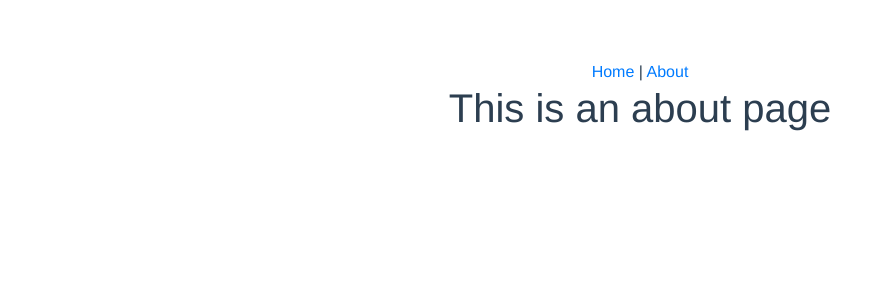
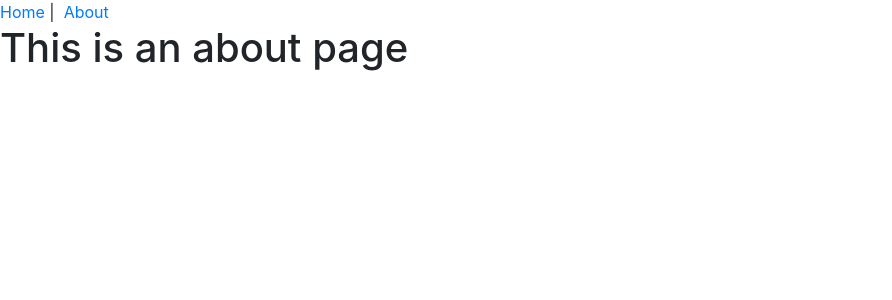
Before and after one commit to LYH94/shop, a Vue app: page /#/about in a window 1280 px wide. Shown: the top 300 px of the page, without its empty margins (0-892 px from the left). Built offline with nearby package versions, Linux system fonts and the light colour scheme.

Commit message:
整理預設檔案

```diff
--- a/src/App.vue
+++ b/src/App.vue
@@ -1,19 +1,8 @@
-<template>
-  <div id="app">
-    <div id="nav">
-      <router-link to="/">Home</router-link> |
-      <router-link to="/about">About</router-link>
-    </div>
-    <router-view/>
-  </div>
+<template lang="pug">
+#app
+  #nav
+    router-link(to='/') Home
+    | &nbsp;| &nbsp;
+    router-link(to='/about') About
+  router-view
 </template>
-
-<style lang="stylus">
-#app
-  font-family Avenir, Helvetica, Arial, sans-serif
-  -webkit-font-smoothing antialiased
-  -moz-osx-font-smoothing grayscale
-  text-align center
-  color #2c3e50
-  margin-top 60px
-</style>
--- a/src/views/About.vue
+++ b/src/views/About.vue
@@ -1,5 +1,4 @@
-<template>
-  <div class="about">
-    <h1>This is an about page</h1>
-  </div>
+<template lang="pug">
+  #about
+    h1 This is an about page
 </template>
--- a/src/views/Home.vue
+++ b/src/views/Home.vue
@@ -1,18 +1,12 @@
-<template>
-  <div class="home">
-    <img alt="Vue logo" src="../assets/logo.png">
-    <HelloWorld msg="Welcome to Your Vue.js App"/>
-  </div>
+<template lang="pug">
+  #home
 </template>
 
 <script>
-// @ is an alias to /src
-import HelloWorld from '@/components/HelloWorld.vue'
 
 export default {
   name: 'Home',
   components: {
-    HelloWorld
   }
 }
 </script>
```
